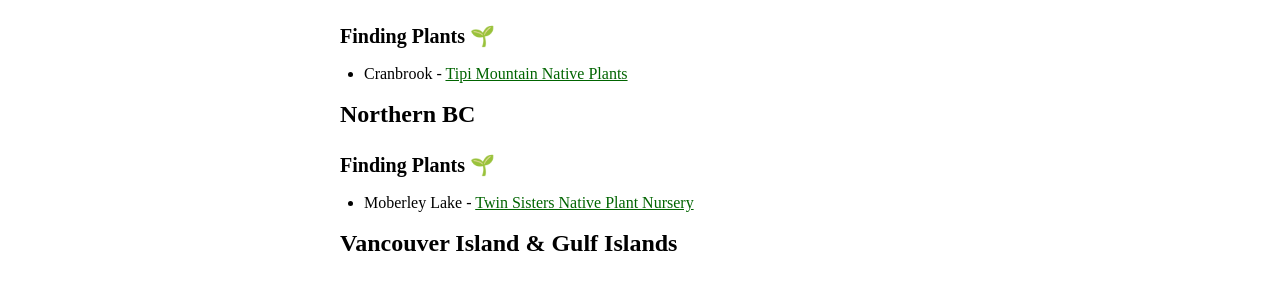
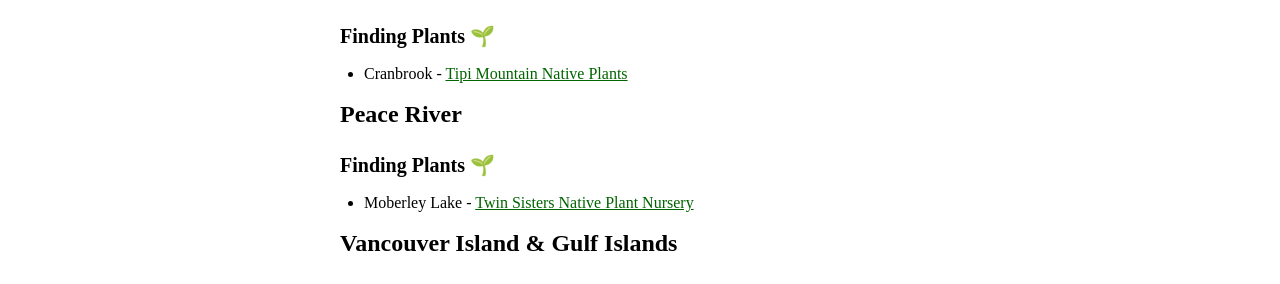
Before and after one commit to tkell/plant-a-tree, a Jekyll site: the page built from _posts/2020-04-28-resources-for-british-columbia.md, in a window 1280 px wide and 900 px high, scrolled down 631 px. Shown: the part 159-443 px from the top of the window. Built offline with Jekyll 4.4.1, drawn with Linux system fonts in a browser that asks for light colours; nearby versions of some CDN libraries.

Commit message:
Peace River, not Northern BC

```diff
--- a/_posts/2020-04-28-resources-for-british-columbia.md
+++ b/_posts/2020-04-28-resources-for-british-columbia.md
@@ -19,7 +19,7 @@ image: tree-2.jpg
 ### Finding Plants 🌱
 * Cranbrook  - [Tipi Mountain Native Plants](http://tmnp.tipimountain.com/)
 
-## Northern BC
+## Peace River
 ### Finding Plants 🌱
 * Moberley Lake - [Twin Sisters Native Plant Nursery](https://www.twinsistersnursery.com/)
 
```
